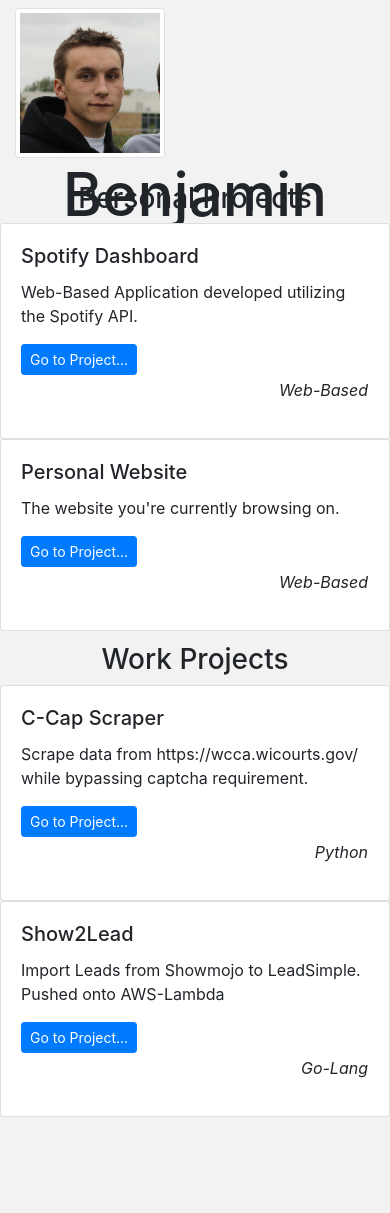
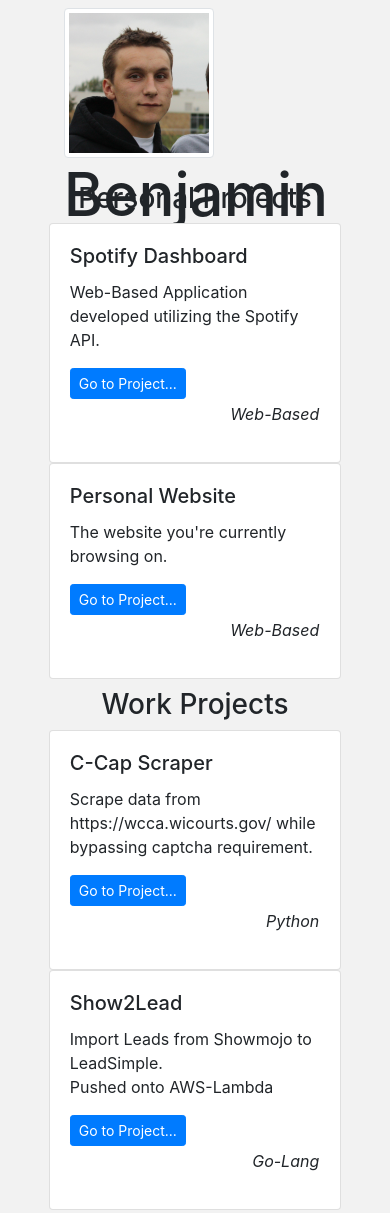
Before and after one commit to BenGiese22/bengiese22.github.io, a plain HTML site: page index.html in a window 390 px wide. Before the commit the page ends 1128 px from the top, so only its background shows below. Drawn offline with nearby package versions, Linux system fonts and the light colour scheme.

Commit message:
Center cards

```diff
--- a/css/index.css
+++ b/css/index.css
@@ -1,6 +1,8 @@
 body {
+    background-color: #f2f2f2;
+    width: 75%;
+    margin: 0 auto;
     margin-top: 2%;
-    background-color: #f2f2f2;
 }
 
 .code-identifier {
@@ -28,6 +30,11 @@ body {
     height: 150px;
 }
 
+#header_row {
+    align-items: center;
+    justify-content: center;
+}
+
 #profile_picture {
     max-width: 150px;
     max-height: 150px;
@@ -39,6 +46,14 @@ body {
     padding-bottom: 3%;
 }
 
+#personal_row {
+    justify-content: center;
+}
+
 #work_projects {
     padding-bottom: 3%;
 }
+
+#work_row {
+    justify-content: center;
+}
--- a/index.html
+++ b/index.html
@@ -11,7 +11,7 @@
 <!-- Header Div -->
 <!-- Image -->
 <div class="container" id="header">
-    <div class="row">
+    <div class="row" id="header_row">
         <div class="col-sm-3">
             <img src="img/profile.jpg" class="img-thumbnail" id="profile_picture">
         </div>
@@ -21,8 +21,7 @@
             <h5 class="info">BenGiese22@gmail.com</h5>
         </div>
     </div>
-
-    <a href="https://github.com/BenGiese22" class="btn btn-info" tabindex="-1" role="button">Github Page</a>
+    <a href="https://github.com/BenGiese22" class="btn btn-info" tabindex="-1" role="button" id="github_button">Github Page</a>
 </div>
 
 <br>
@@ -30,17 +29,17 @@
 <!-- Div -->
 <div class="container" id="personal_projects">
     <h3 class="project_title">Personal Projects</h3>
-    <div class="row">
+    <div class="row" id="personal_row">
         <div class="card" style="width: 30rem;">
             <div class="card-body">
                 <h5 class="card-title">Spotify Dashboard</h5>
                 <p class="card-text">Web-Based Application developed utilizing the Spotify API.</p>
                 <div class="row">
-                    <div class="col-sm">
+                    <div class="col-sm-6">
                         <a href="https://github.com/jstephani2/dashboard" class="btn btn-primary btn-sm">Go to
                             Project...</a>
                     </div>
-                    <div class="col-sm">
+                    <div class="col-sm-6">
                         <p class="code-identifier">Web-Based</p>
                     </div>
                 </div>
@@ -51,11 +50,11 @@
                 <h5 class="card-title">Personal Website</h5>
                 <p class="card-text">The website you're currently browsing on.</p>
                 <div class="row">
-                    <div class="col-sm">
+                    <div class="col-sm-6">
                         <a href="https://github.com/BenGiese22/bengiese22.github.io" class="btn btn-primary btn-sm">Go
                             to Project...</a>
                     </div>
-                    <div class="col-sm">
+                    <div class="col-sm-6">
                         <p class="code-identifier">Web-Based</p>
                     </div>
                 </div>
@@ -66,7 +65,7 @@
 <!-- Div -->
 <div class="container" id="work_projects">
     <h3 class="project_title">Work Projects</h3>
-    <div class="row">
+    <div class="row" id="work_row">
         <div class="card" style="width: 30rem;">
             <div class="card-body">
                 <h5 class="card-title">C-Cap Scraper</h5>
```
